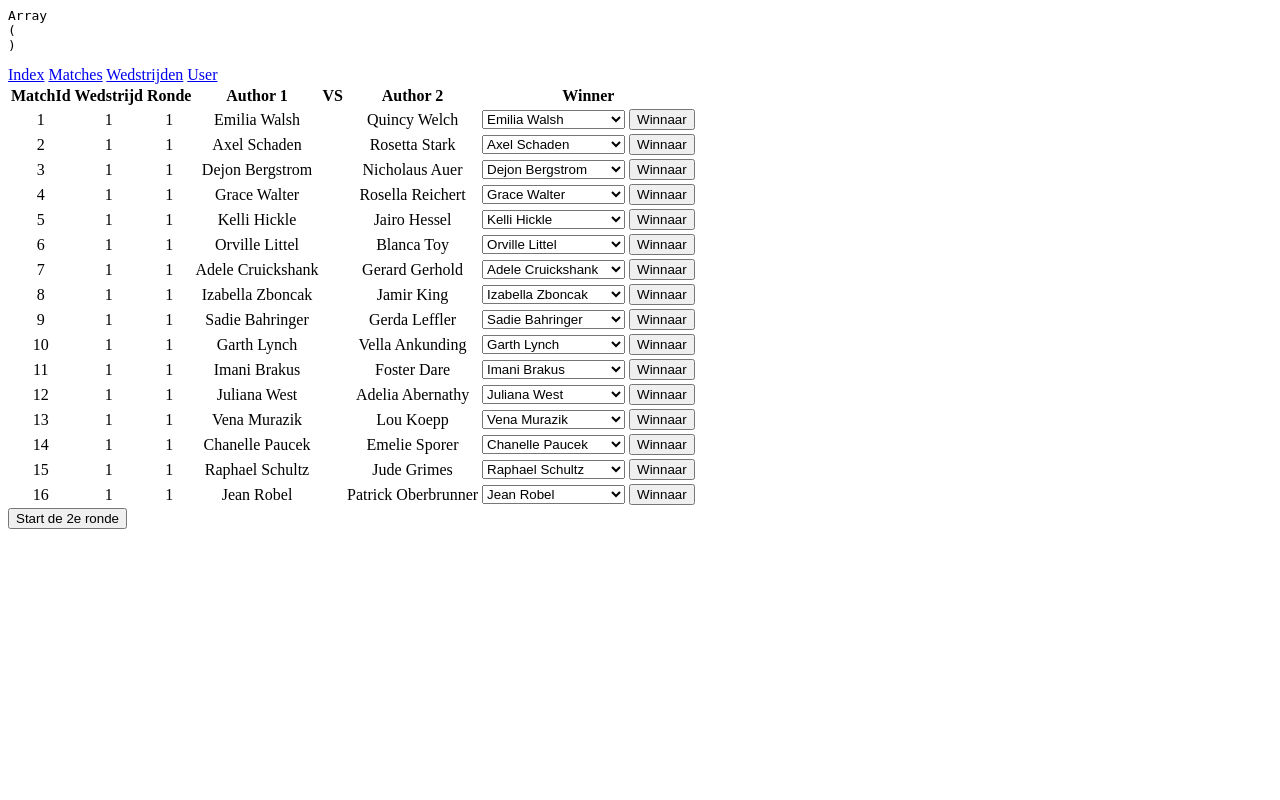
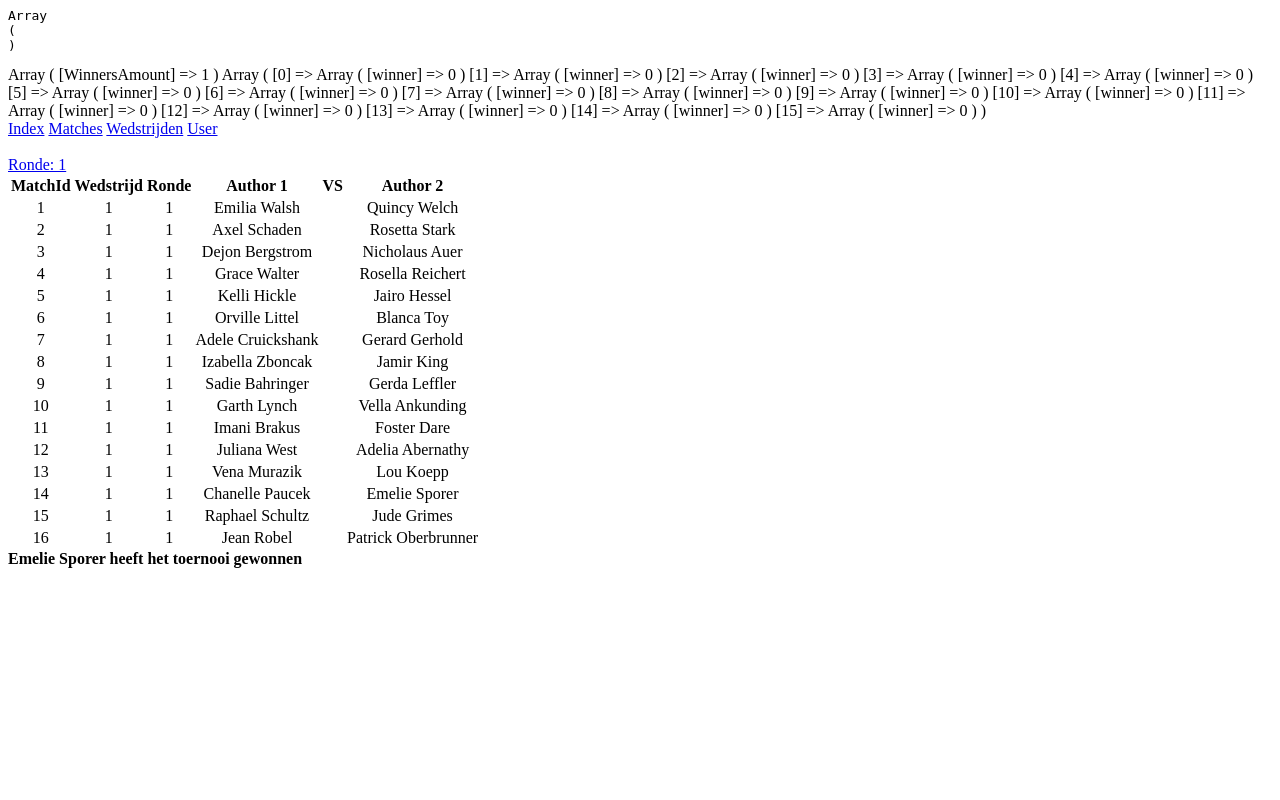
Before and after one commit to 360NaDeLes/wedstrijd, a PHP site: page /matches.php?wedstrijd=1&ronde=1 in a window 1280 px wide. Run offline with PHP 8.4, Linux system fonts and the light colour scheme; data comes from the database, SQL or seed files in the repository; tables that the repository leaves empty or names only in its code hold one stand-in row (values such as "Sample post").

Commit message:
Multiple games can now be helt with no problems of interfering, I will create some classes so I can get rid of ALOT of the messy code in the future

```diff
--- a/matches.php
+++ b/matches.php
@@ -16,20 +16,57 @@
                 <a href='user.php'>User</a>
             </nav>";
 
+    if(array_key_exists('wedstrijd', $_GET) && array_key_exists('ronde', $_GET) && isset($_GET)) {
+        $wedstrijdId = $_GET['wedstrijd'];
+        $rondeId = $_GET['ronde'];
+        $finale = false;
+        $champion = null;
+        $tourneyWinner = "";
+        $disableButtons = false;
+
+        $sth = $conn->prepare("SELECT COUNT(*) AS WinnersAmount FROM winners WHERE wedstrijdId=:wedstrijdId");
+        $sth->execute(ARRAY(
+                ':wedstrijdId'=>$wedstrijdId
+            )
+        );
+
+        $result = $sth->fetch(PDO::FETCH_ASSOC);
+        print_r($result);
+        if($result['WinnersAmount'] == 1) {
+            $disableButtons = true;
+            $champion = true;
+        }
+
+        $sth = $conn->prepare("SELECT IFNULL(winner, null) as winner FROM matches WHERE wedstrijd =:wedstrijdId AND ronde=:rondeId");
+        $sth->execute(ARRAY(
+                ':wedstrijdId'=>$wedstrijdId,
+                ':rondeId'=>$rondeId
+            )
+        );
+        $result = $sth->fetchAll(PDO::FETCH_ASSOC);
+        print_r($result);
+        if(count($result) == 1) {
+            $finale = true;
+            if(is_numeric($result[0]['winner'])) {
+                $tourneyWinner = true;
+                $tournamentWinner = $result[0]['winner'];
+            }
+        }
         if(isset($_POST) && count($_POST) > 0 && array_key_exists('winner', $_POST)) {
             $winner = $_POST['author'];
             $matchid = $_POST['winner'];
-        $sth = $conn->prepare("UPDATE matches SET winner=:winner WHERE matchid=:matchid");
+            $sth = $conn->prepare("UPDATE matches SET winner=:winner WHERE matchid=:matchid AND wedstrijd=:wedstrijdId");
             $sth->execute(ARRAY(
                     ':winner'=>$winner,
-                ':matchid'=>$matchid
+                    ':matchid'=>$matchid,
+                    ':wedstrijdId'=>$wedstrijdId
                 )
             );
-    } elseif(isset($_POST) && count($_POST) > 0 && array_key_exists('startRoundTwo', $_POST) && $_GET['ronde'] = 1) {
-        // GET WINNERS, MAKE FIXTURES AND CHANGE URL TO ronde=2
+            header("Location: matches.php?wedstrijd={$wedstrijdId}&ronde={$rondeId}");
+        } elseif(isset($_POST) && count($_POST) > 0 && array_key_exists('startNextRound', $_POST) && isset($_GET['ronde'])) {
             $wedstrijdId = $_GET['wedstrijd'];
-        $rondeId = $_GET['ronde'];
-        $sth = $conn->prepare("SELECT winner FROM `matches` WHERE wedstrijd =:wedstrijdId AND ronde =:rondeId AND winner IS NOT NULL");
+            $rondeId = (int)$_GET['ronde'];
+            $sth = $conn->prepare("SELECT winner FROM `matches` WHERE wedstrijd =:wedstrijdId AND ronde =:rondeId AND winner IS NOT NULL ORDER BY RAND()");
             $sth->execute(ARRAY(
                     ':wedstrijdId'=>$wedstrijdId,
                     ':rondeId'=>$rondeId
@@ -59,11 +96,35 @@
                     break;
                 }
             }
+            header("Location: matches.php?wedstrijd=".$wedstrijdId."&ronde=".$newRonde);
+        } elseif(isset($_POST) && count($_POST) > 0 && array_key_exists('endTournament', $_POST)) {
+            $wedstrijdId = $_GET['wedstrijd'];
+            $rondeId = $_GET['ronde'];
+            $winner = $_POST['endTournament'];
+            $sth = $conn->prepare("INSERT INTO winners (wedstrijdId, authorId) VALUES (:wedstrijdId, :winner)");
+            $sth->execute(ARRAY(
+                    ':wedstrijdId'=>$wedstrijdId,
+                    ':winner'=>$winner
+                )
+            );
+            header("Location: matches.php?wedstrijd={$wedstrijdId}&ronde={$rondeId}");
         }
 
-    if(array_key_exists('wedstrijd', $_GET) && array_key_exists('ronde', $_GET) && isset($_GET)) {
-        $wedstrijdId = $_GET['wedstrijd'];
-        $rondeId = $_GET['ronde'];
+        // We get all the rounds so we can make a anchor element for them
+        $sth = $conn->prepare("SELECT DISTINCT(ronde) FROM matches WHERE wedstrijd=:wedstrijdId");
+        $sth->execute(ARRAY(
+                    ':wedstrijdId'=>$wedstrijdId
+                )
+            );
+        $result = $sth->fetchAll(PDO::FETCH_ASSOC);
+
+        $RONDE = "";
+        foreach($result as $ronde) {
+            foreach($ronde as $key=>$value) {
+                $RONDE .= "<a href=\"matches.php?wedstrijd=$wedstrijdId&ronde=$value\">Ronde: $value</a><br />";
+            }
+        }
+
         // Basically a huge query which joins two tables
         $sth = $conn->prepare("SELECT matches.matchId, matches.wedstrijd, matches.ronde, a1.id as IdOne, CONCAT(a1.first_name, \" \", a1.last_name) as FullName, a2.id as IdTwo, CONCAT(a2.first_name, \" \", a2.last_name) AS FullName2, winner FROM `matches` INNER JOIN authors a1 on a1.id = matches.author_1
         INNER JOIN authors a2 on a2.id = matches.author_2 WHERE wedstrijd = :wedstrijdId AND ronde=:rondeId");
@@ -74,14 +135,34 @@
         );
         $results = $sth->fetchAll(PDO::FETCH_ASSOC);
         if(count($results) > 0) {
-            $HTML.= "<table style=\"text-align: center\">
+            if($finale) {
+                $finaleTekst = "<b>FINALE RONDE</b>";
+            } else {
+                $finaleTekst = "";
+            }
+            if($champion != null) {
+                $sth = $conn->prepare("SELECT CONCAT(authors.first_name, \" \", authors.last_name) as ChampName FROM winners JOIN authors ON authors.id = winners.authorId WHERE wedstrijdId=:wedstrijdId");
+                $sth->execute(ARRAY(
+                            ':wedstrijdId'=>$wedstrijdId
+                        )
+                    );
+                $champName = $sth->fetch(PDO::FETCH_ASSOC)['ChampName'];
+                $champTekst = "<b>{$champName} heeft het toernooi gewonnen</b>";
+            } else {
+                $champTekst = "";
+            }
+            $HTML.= "{$finaleTekst}<br />
+                    {$RONDE}
+                    <table style=\"text-align: center\">
                         <th>MatchId</th>
                         <th>Wedstrijd</th>
                         <th>Ronde</th>
                         <th>Author 1</th>
                         <th>VS</th>
-                        <th>Author 2</th>
-                        <th colspan=2>Winner</th>";
+                        <th>Author 2</th>";
+            if(!$disableButtons) {
+            $HTML .=   "<th colspan=2>Winner</th>";
+            }
             foreach($results as $result) {
                 if($result['winner'] == $result['IdOne']) {
                     $speler_1 = "<span style=\"color: green\">".$result['FullName']."</span>";
@@ -93,46 +174,58 @@
                     $speler_1 = $result['FullName'];
                     $speler_2 = $result['FullName2'];
                 }
+
                 $HTML .=    "<form method='post'>
                                 <tr>
                                     <td>".$result['matchId']."</td>
                                     <td>".$result['wedstrijd']."</td>
                                     <td>".$result['ronde']."</td>
-                                    <td>$speler_1</td>
+                                    <td>{$speler_1}</td>
                                     <td></td>
-                                    <td>$speler_2</td>
-                                    <td>
+                                    <td>{$speler_2}</td>";
+                                    if(!$disableButtons) {
+                                    $HTML.= "<td>
                                                 <select style=\"width: 100%\" name='author'>
                                                     <option value=".$result['IdOne'].">".$result['FullName']."</option>
                                                     <option value=".$result['IdTwo'].">".$result['FullName2']."</option>
                                                 </select>
-                                    </td>
-                                    <td>
+                                            </td>";
+                                    }
+                                    if(!$disableButtons) {
+                                    $HTML.="<td>
                                                 <button name='winner' value=".$result['matchId'].">Winnaar</button>
-                                    </td>
-                                </tr>
+                                            </td>";
+                                    }
+                $HTML .=        "</tr>
                             </form>";
             }
-            $HTML .= "</table>";
+            $HTML .= "</table>
+                     {$champTekst}";
 
-            $sth = $conn->prepare("SELECT COUNT(*) as TotalAmountofRows FROM matches WHERE wedstrijd = :wedstrijdId");
+            $sth = $conn->prepare("SELECT COUNT(*) as TotalAmountofRows FROM matches WHERE wedstrijd = :wedstrijdId AND ronde=:rondeId");
             $sth->execute(ARRAY(
-                    ':wedstrijdId'=>$wedstrijdId
+                    ':wedstrijdId'=>$wedstrijdId,
+                    ':rondeId'=>$rondeId
                 )
             );
             $totalAmountOfRows = $sth->fetch(PDO::FETCH_ASSOC)['TotalAmountofRows'];
 
-            $sth = $conn->prepare("SELECT COUNT(*) as NumberOfWinners FROM `matches` WHERE wedstrijd =:wedstrijdId AND winner IS NOT NULL");
+            $sth = $conn->prepare("SELECT COUNT(*) as NumberOfWinners FROM `matches` WHERE wedstrijd =:wedstrijdId AND winner IS NOT NULL AND ronde=:rondeId");
             $sth->execute(ARRAY(
-                    ':wedstrijdId'=>$wedstrijdId
+                    ':wedstrijdId'=>$wedstrijdId,
+                    ':rondeId'=>$rondeId
                 )
             );
 
             $totalWinners = $sth->fetch(PDO::FETCH_ASSOC)['NumberOfWinners'];
-
-            if($totalAmountOfRows == $totalWinners) {
+            $newRonde = $rondeId + 1;
+            if($totalAmountOfRows == $totalWinners && !$finale && !$disableButtons) {
                 $HTML .=    "<form method='post'>
-                                <button type='submit' name='startRoundTwo' value='yes'>Start de 2e ronde</button>
+                                <button type='submit' name='startNextRound' value='yes'>Start de {$newRonde}e ronde</button>
+                            </form>";
+            } elseif ($tourneyWinner && !$disableButtons) {
+                $HTML .=    "<form method='post'>
+                                <button type='submit' name='endTournament' value={$tournamentWinner}>Sluit het toernooi af</button>
                             </form>";
             }
 
```
Lines whose indentation alone changed are shown as unchanged.
